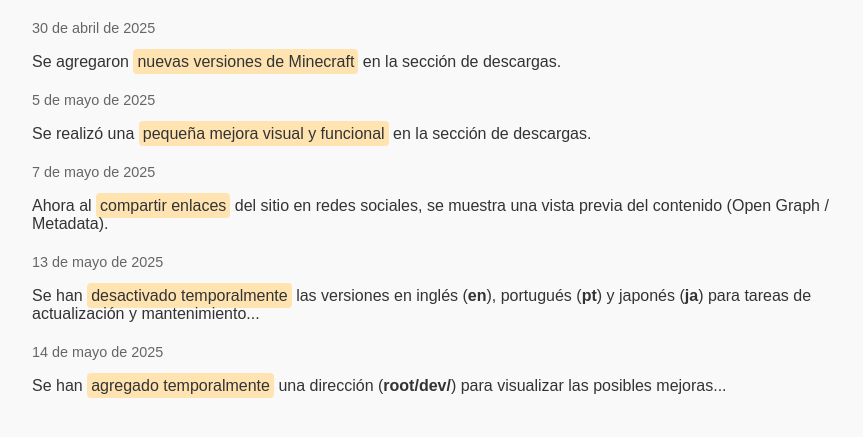
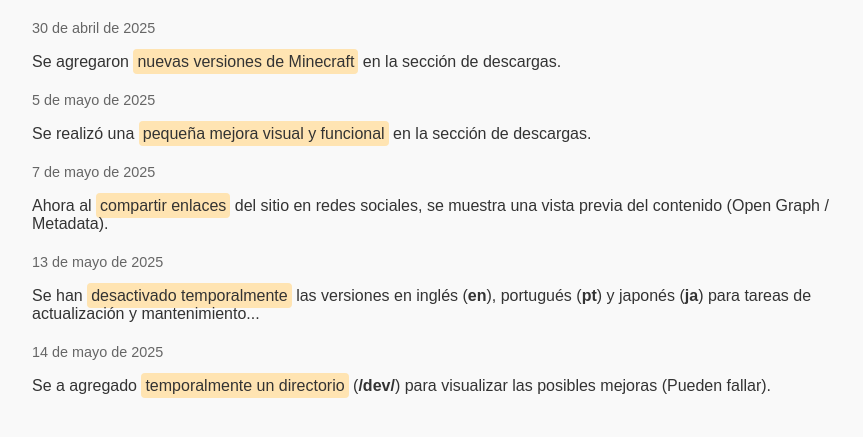
Before and after one commit to KETCH502M/Ketch502m.github.io, a plain HTML site: page changes.html in a window 1280 px wide. Shown: the part 83-520 px from the top of the page, without its empty margins (208-1071 px from the left). Drawn offline with Linux system fonts and the light colour scheme.

Commit message:
changes | 04:01:31 PM

```diff
--- a/changes.html
+++ b/changes.html
@@ -54,8 +54,9 @@
   </div>
   <div class="entry">
     <time datetime="2025-05-14">14 de mayo de 2025</time>
-    <p>Se han <span class="highlight">agregado temporalmente</span> una
-    dirección (<strong>root/dev/</strong>)  para visualizar las posibles mejoras...</p>
+    <p>Se a agregado <span class="highlight">temporalmente un directorio</span>
+    (<strong>/dev/</strong>)  para visualizar las posibles
+    mejoras (Pueden fallar).</p>
   </div>
 
 </body>
```
